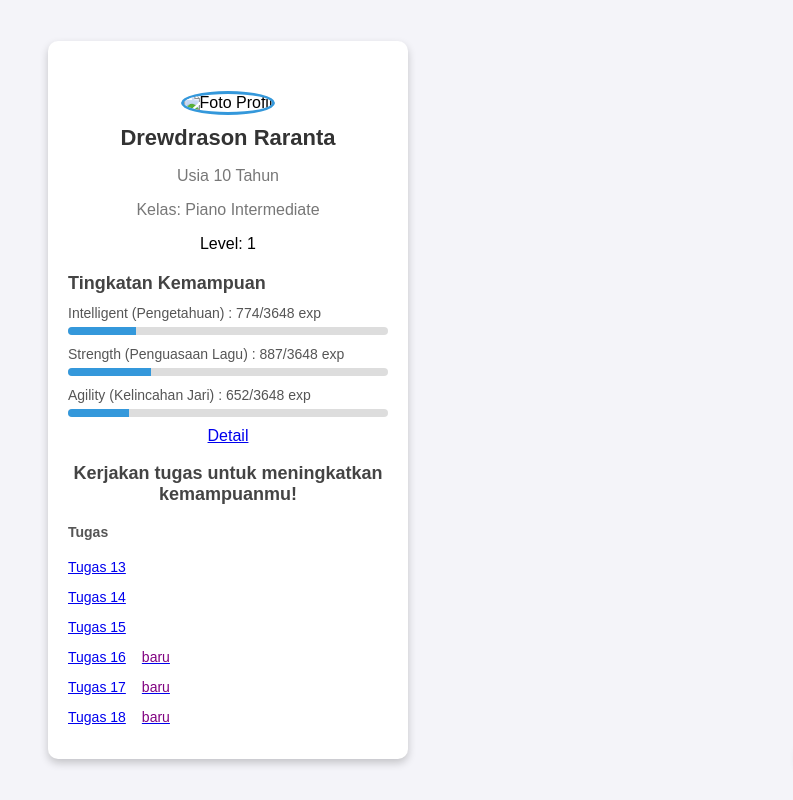
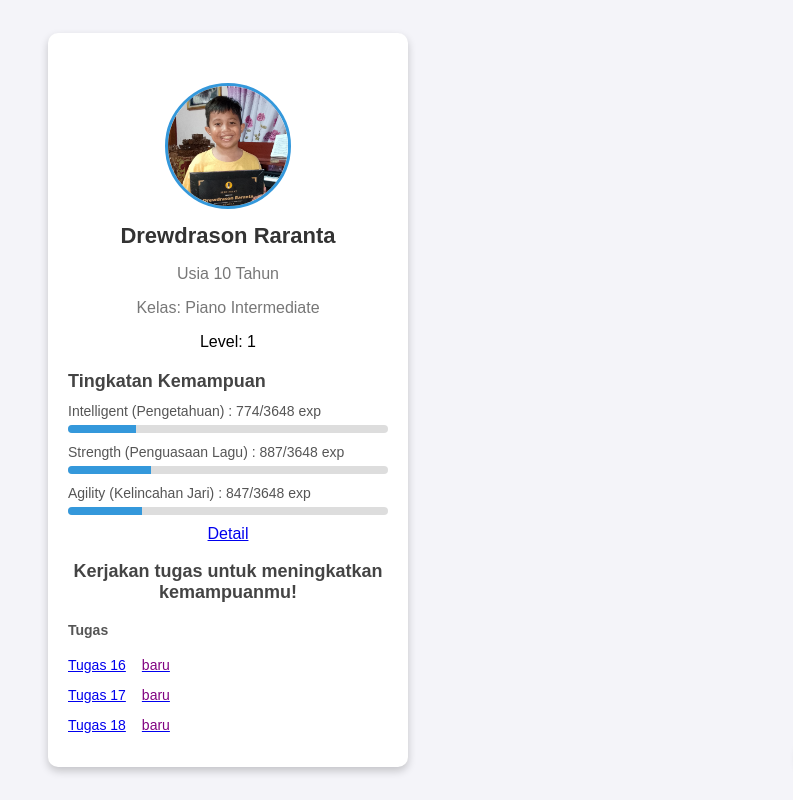
Before and after one commit to BdumtasOfficial7/Akun-Ecen-Raranta, a plain HTML site: page index.html in a window 1280 px wide. Shown: the full height of the page, 412-1205 px from the left. Drawn offline with Linux system fonts and the light colour scheme.

Commit message:
update status

```diff
--- a/index.html
+++ b/index.html
@@ -10,7 +10,7 @@
 
     <div class="profile-container">
         <div class="profile-card">
-            <img src="img.jpg" alt="Foto Profil" class="profile-image">
+            <img src="img-profil.jpg" alt="Foto Profil" class="profile-image">
             <h2 class="profile-name">Drewdrason Raranta</h2>
             <p class="profile-age">Usia 10 Tahun</p>
             <p class="profile-class">Kelas: Piano Intermediate</p>
@@ -31,9 +31,9 @@
                     </div>
                 </div>
                 <div class="skill">
-                    <span>Agility (Kelincahan Jari) : 652/3648 exp</span>
+                    <span>Agility (Kelincahan Jari) : 847/3648 exp</span>
                     <div class="progress">
-                        <div class="progress-bar" style="width: 19%"></div>
+                        <div class="progress-bar" style="width: 23%"></div>
                     </div>
                 </div>
             </div>
@@ -43,9 +43,6 @@
             <h3>Kerjakan tugas untuk meningkatkan kemampuanmu!</h3>
             <div class="tugas">
                 <h4>Tugas</h4>
-                <p><a href="tugas_13.pdf" download>Tugas 13</a></p>
-                <p><a href="tugas_14.pdf" download>Tugas 14</a></p>
-                <p><a href="tugas_15.pdf" download>Tugas 15</a></p>
                 <p><a href="tugas_16.pdf" download>Tugas 16<span>baru</span></a></p>
                 <p><a href="tugas_17.pdf" download>Tugas 17<span>baru</span></a></p>
                 <p><a href="tugas_18.pdf" download>Tugas 18<span>baru</span></a></p>
```
Also changed, not shown: img-profil.jpg (added).
